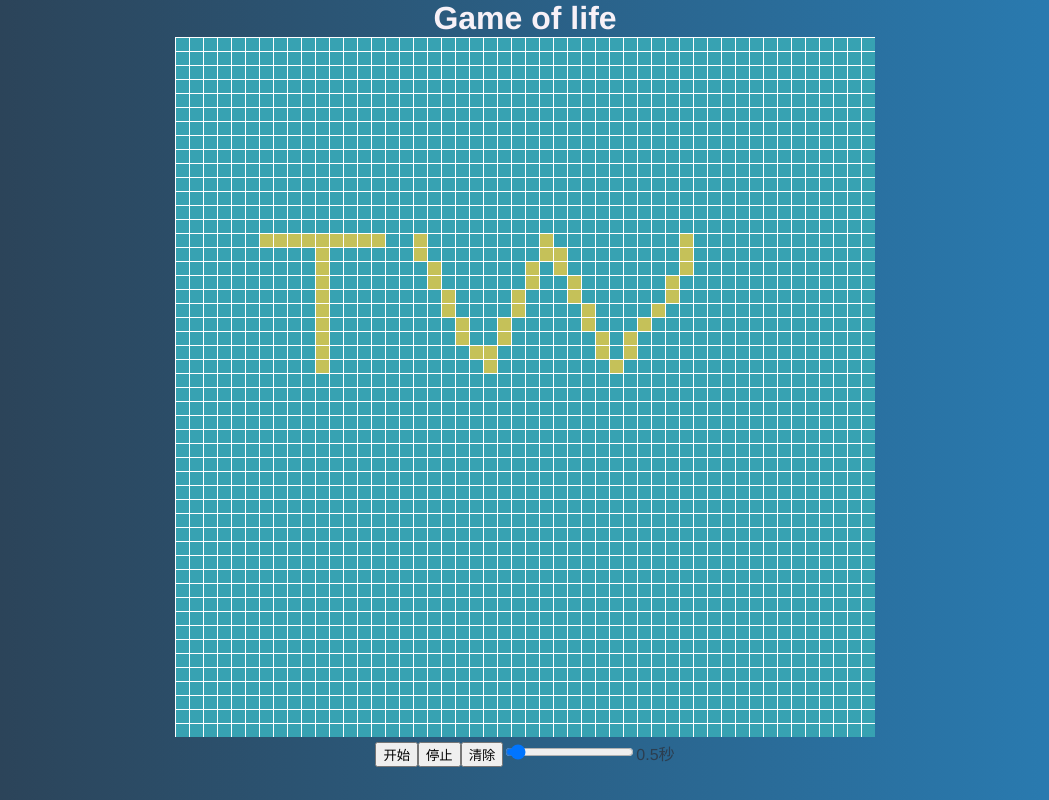
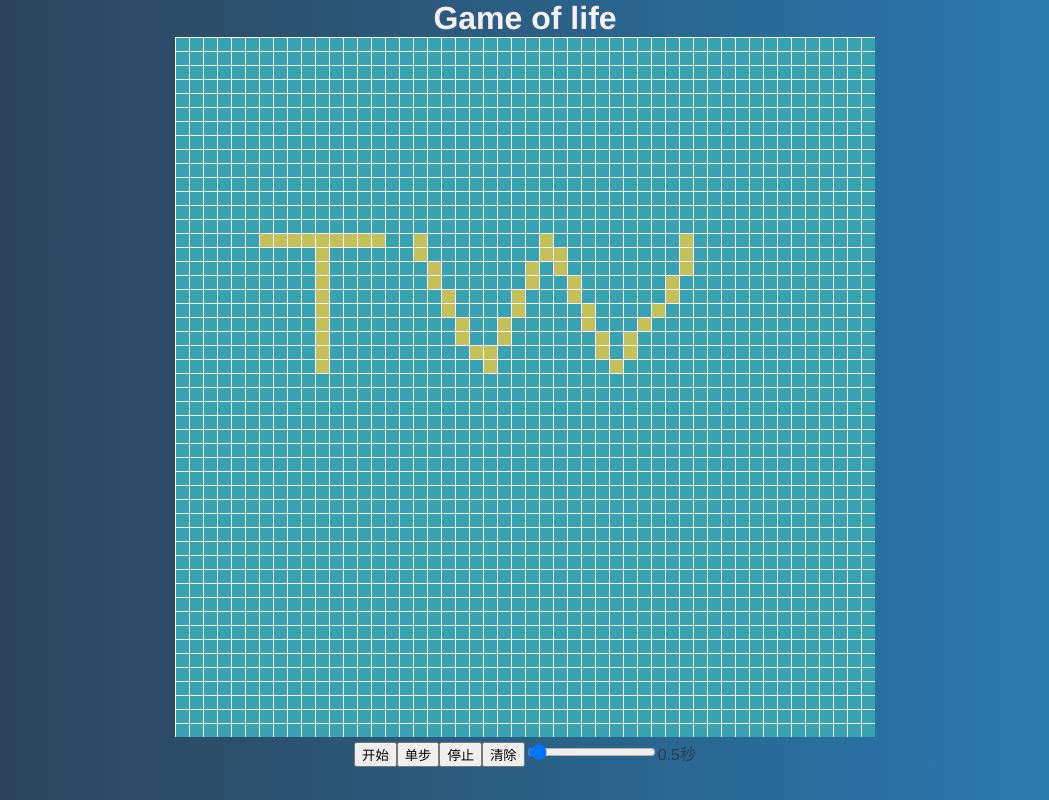
Before and after one commit to fantasticZhang/GameOfLife, a Vue app: page / in a window 1280 px wide. Shown: the whole page, without its empty margins (115-1164 px from the left). Built offline with nearby package versions, Linux system fonts and the light colour scheme.

Commit message:
完成单步动画

```diff
--- a/index.html
+++ b/index.html
@@ -2,7 +2,7 @@
 <html>
   <head>
     <meta charset="utf-8">
-    <title>game_of_life</title>
+    <title>Game Of Life</title>
   </head>
   <body style="margin: 0;">
     <div id="app"></div>
--- a/src/components/ToolBar.vue
+++ b/src/components/ToolBar.vue
@@ -2,6 +2,9 @@
   <div>
     <button :disabled="!isStartFlag" @click="startAnimation">
       开始
+    </button>
+    <button :disabled="!isStartFlag" @click="oneStepAnimation">
+      单步
     </button>
     <button @click="stopAnimation">
       停止
@@ -22,7 +25,7 @@
         isStartFlag: true
       }
     },
-    props:['gamePanel'],
+    props: ['gamePanel'],
     methods: {
       startAnimation(){
         this.gamePanel.startAnimation(this.animationSpeed);
@@ -34,6 +37,9 @@
       },
       clearAnimation(){
         this.gamePanel.clearAnimation();
+      },
+      oneStepAnimation(){
+        this.gamePanel.nextAnimation();
       }
     }
   }
```
